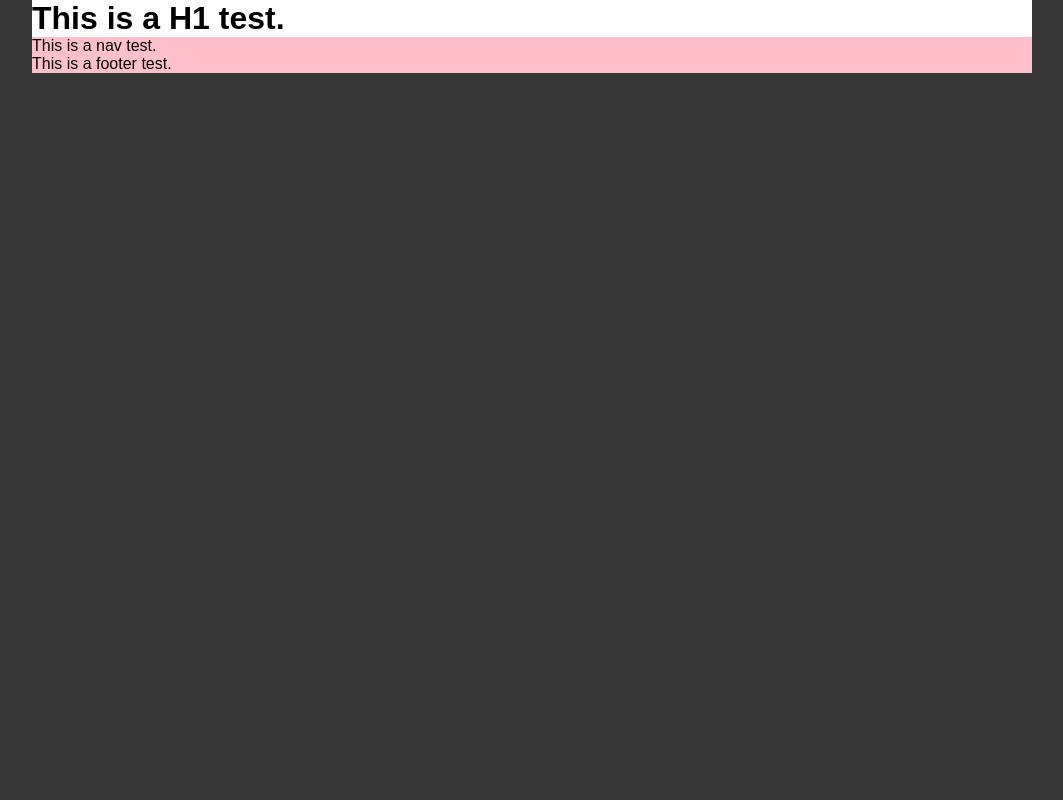
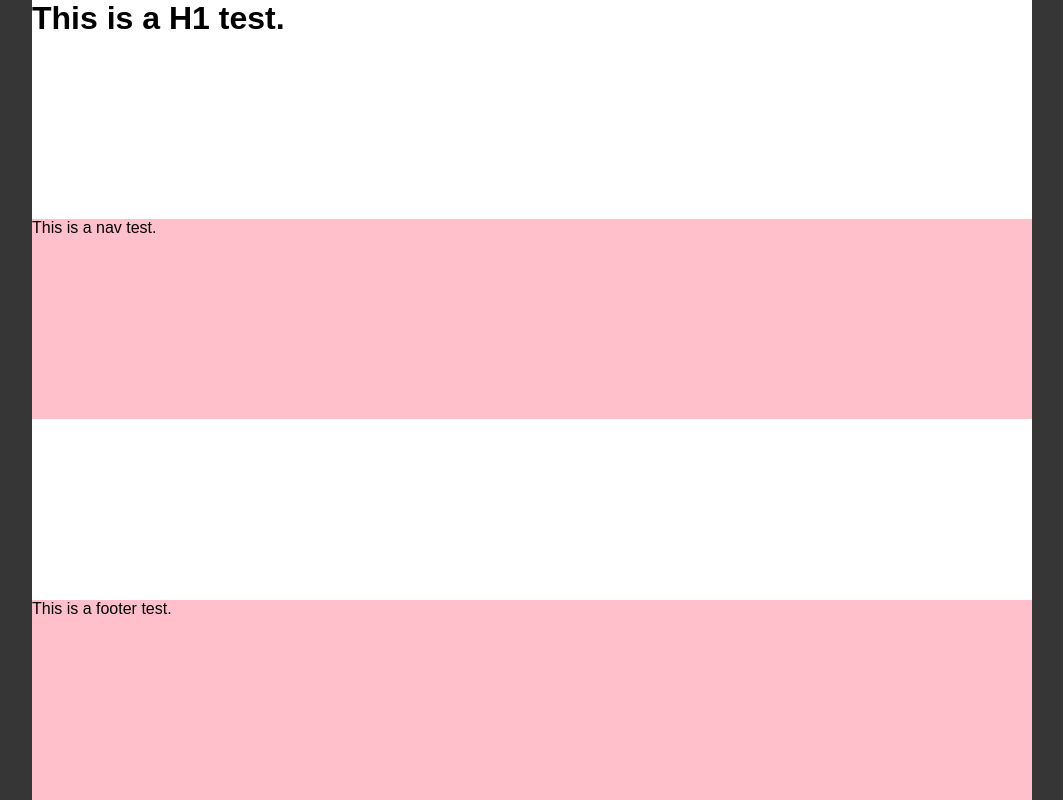
Before and after one commit to ss-shannon/toy-store, a plain HTML site: page index.html in a window 1280 px wide. Shown: the whole page, without its empty margins (108-1171 px from the left). Drawn offline with Linux system fonts and the light colour scheme.

Commit message:
Starting the grid
Starting the grid set-up for later

```diff
--- a/css/style.css
+++ b/css/style.css
@@ -13,6 +13,10 @@ body {
     max-width: 1000px;
     min-height: 100vh;
     margin: 0 auto;
+    background-color: white;
+    /* The page's primary grid */
+    display: grid;
+    grid-template-areas:
 }
 
 header {
```
